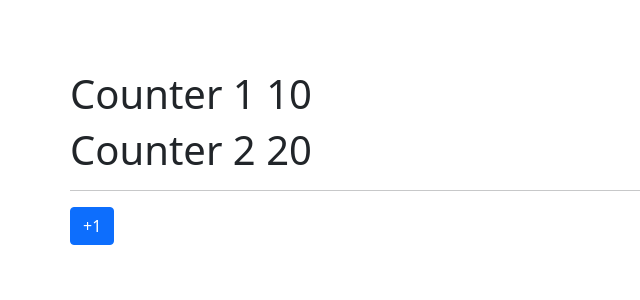
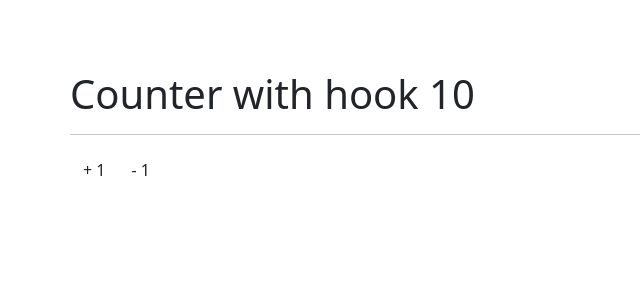
Before and after one commit to kevintroko/react-hooks-tutorial, a React (Create React App) app: page / in a window 1280 px wide. Shown: the top 300 px of the page, without its empty margins (0-640 px from the left). Built offline with nearby package versions, Linux system fonts and the light colour scheme.

Commit message:
Custom hook works

```diff
--- /dev/null
+++ b/src/components/01-useState/CounterWithCustomHook.js
@@ -0,0 +1,21 @@
+import React from 'react';
+import './counter.css';
+import { useCounter } from '../../hooks/useCounter';
+
+export const CounterWithCustomHook = () => {
+    const { state, increment, decrement } = useCounter();
+
+    return (
+        <>
+          <h1>Counter with hook {state}</h1>
+          <hr />
+
+          <button className="btn" onClick={() => increment(1)}>
+              + 1
+          </button>
+          <button className="btn" onClick={() => decrement(1)}>
+              - 1
+          </button>
+        </>
+    )
+}
--- /dev/null
+++ b/src/hooks/useCounter.js
@@ -0,0 +1,19 @@
+import { useState } from "react"
+
+export const useCounter = (initialState = 10) => {
+    const [state, setState] = useState(initialState);
+
+    const increment = (size = 1) => {
+        setState(state + size);
+    }
+
+    const decrement = (size = 1) => {
+        setState(state - size);
+    }
+
+    return {
+        state,
+        increment,
+        decrement
+    };
+}
--- a/src/index.js
+++ b/src/index.js
@@ -1,8 +1,8 @@
 import React from 'react';
 import ReactDom from 'react-dom';
-import { CounterApp } from './components/01-useState/CounterApp';
+import { CounterWithCustomHook } from './components/01-useState/CounterWithCustomHook';
 
 ReactDom.render(
-    <CounterApp />,
+    <CounterWithCustomHook />,
     document.getElementById('root')
 );
```
